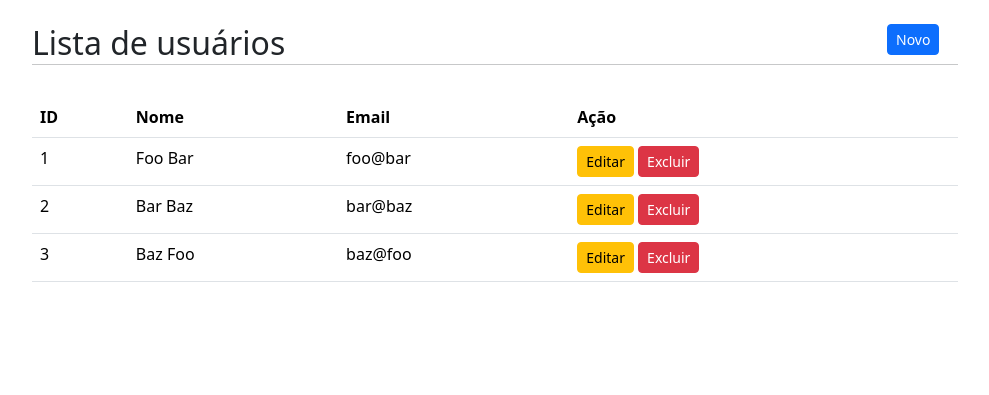
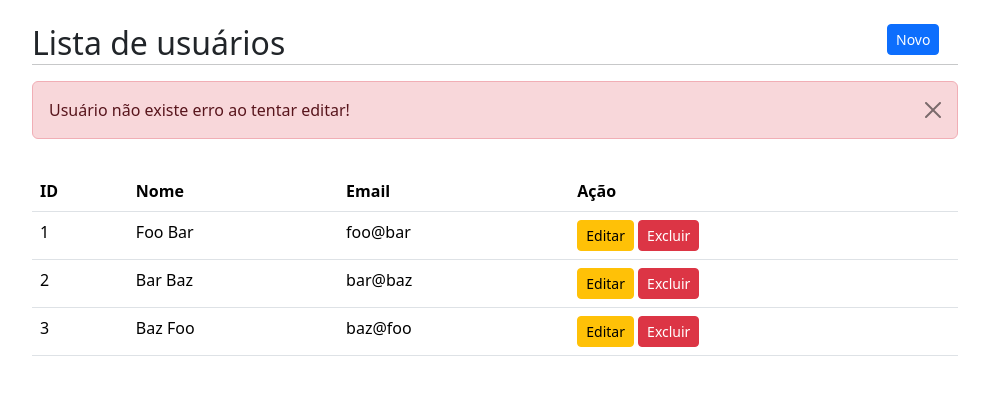
Before and after one commit to HelloWar75/php-entrevista, a PHP site: page /index.php?error=2 in a window 1280 px wide. Shown: the part 56-451 px from the top of the page, without its empty margins (145-1134 px from the left). Run offline with PHP 8.4, Linux system fonts and the light colour scheme; data comes from the database, SQL or seed files in the repository.

Commit message:
Adição de notificação de usuario atualizado e de erro ao atualizar

```diff
--- a/index.php
+++ b/index.php
@@ -43,6 +43,22 @@ include_once 'layout/header.php';
         ?>
 
         <?php
+        // Usuario deletado com sucesso!
+        if (!empty($_GET['info']) && $_GET['info'] === '2') {
+            ?>
+            <div class="row">
+                <div class="offset-1 col-10">
+                    <div class="alert alert-success alert-dismissible fade show" role="alert">
+                        Usuário atualizado com sucesso!
+                        <button type="button" class="btn-close" data-bs-dismiss="alert" aria-label="Close"></button>
+                    </div>
+                </div>
+            </div>
+            <?php
+        }
+        ?>
+
+        <?php
         // Erro ao deletar usuario!
         if (!empty($_GET['error']) && $_GET['error'] === '1') {
             ?>
@@ -50,6 +66,38 @@ include_once 'layout/header.php';
                 <div class="offset-1 col-10">
                     <div class="alert alert-danger alert-dismissible fade show" role="alert">
                         Erro ao deletar o usuário, tente novamente!
+                        <button type="button" class="btn-close" data-bs-dismiss="alert" aria-label="Close"></button>
+                    </div>
+                </div>
+            </div>
+            <?php
+        }
+        ?>
+
+        <?php
+        // Erro ao deletar usuario!
+        if (!empty($_GET['error']) && $_GET['error'] === '2') {
+            ?>
+            <div class="row">
+                <div class="offset-1 col-10">
+                    <div class="alert alert-danger alert-dismissible fade show" role="alert">
+                        Usuário não existe erro ao tentar editar!
+                        <button type="button" class="btn-close" data-bs-dismiss="alert" aria-label="Close"></button>
+                    </div>
+                </div>
+            </div>
+            <?php
+        }
+        ?>
+
+        <?php
+        // Erro ao deletar usuario!
+        if (!empty($_GET['error']) && $_GET['error'] === '3') {
+            ?>
+            <div class="row">
+                <div class="offset-1 col-10">
+                    <div class="alert alert-danger alert-dismissible fade show" role="alert">
+                        Erro ao atualizar o usuário tente novamente!
                         <button type="button" class="btn-close" data-bs-dismiss="alert" aria-label="Close"></button>
                     </div>
                 </div>
```
